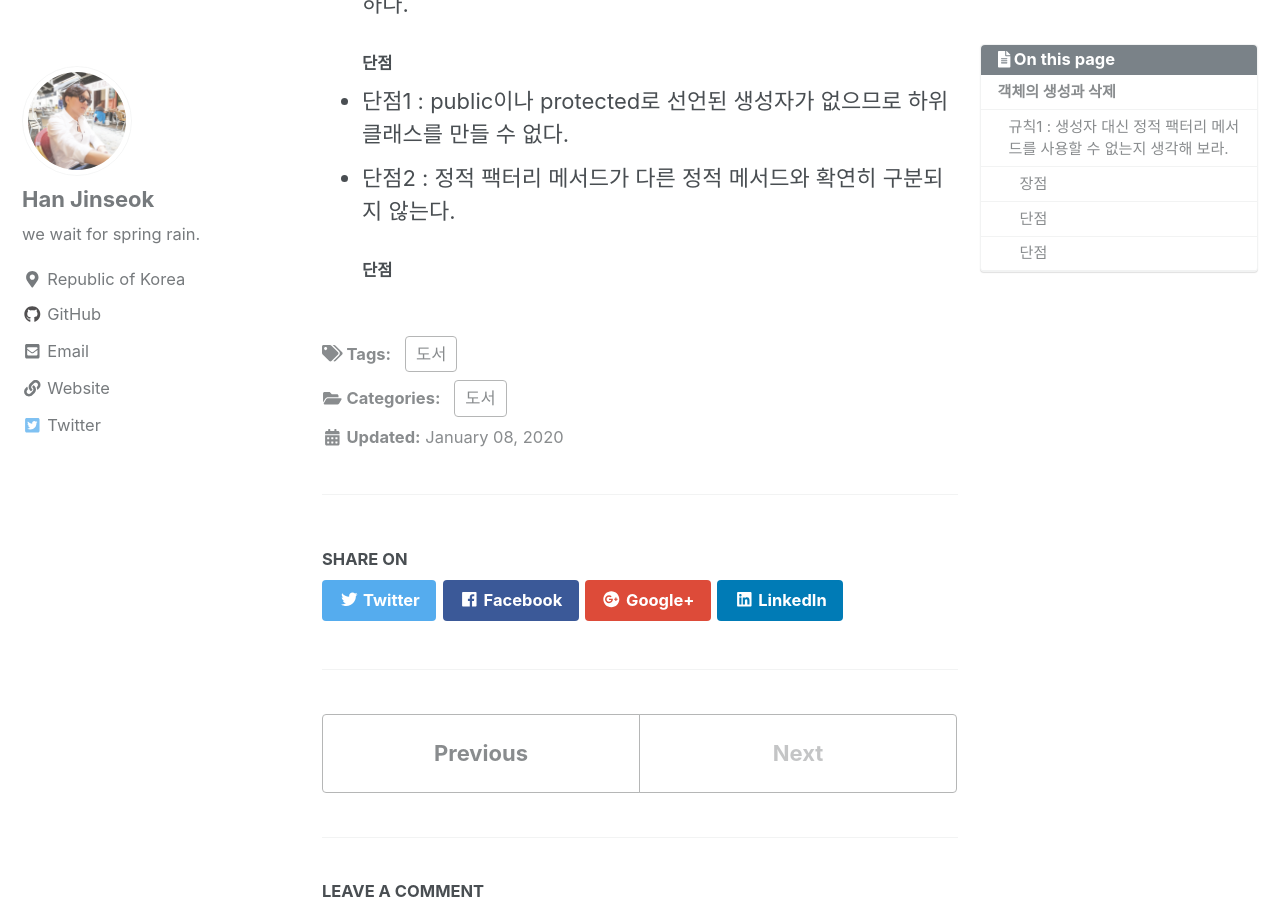
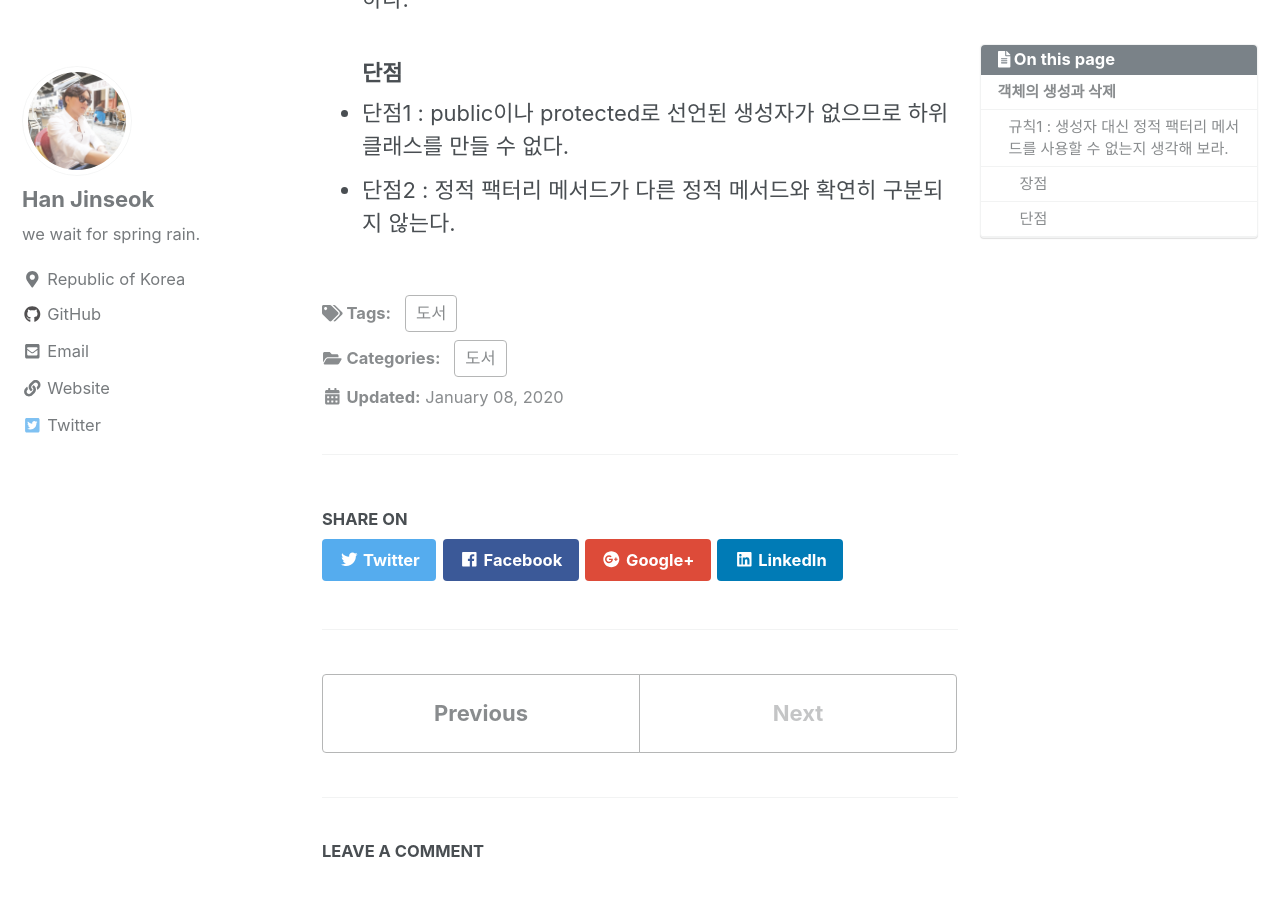
Before and after one commit to moregorenine/moregorenine.github.io, a Jekyll site: the page built from _posts/book/2020-01-08-effective-java.md, in a window 1280 px wide and 900 px high, scrolled down 2083 px. Built offline with Jekyll 4.4.1, drawn with Linux system fonts in a browser that asks for light colours; nearby versions of some CDN libraries; comment, search, counter and statistics services are not loaded; a style sheet for code colours, icons or effects is not loaded.

Commit message:
Update 2020-01-08-effective-java.md

```diff
--- a/_posts/book/2020-01-08-effective-java.md
+++ b/_posts/book/2020-01-08-effective-java.md
@@ -8,19 +8,19 @@ last_modified_at: 2020-01-08T00:00:00+09:00
 toc: true
 toc_sticky: true
 ---
-## 객체의 생성과 삭제
+# 객체의 생성과 삭제
 - 객체 생성 시점, 방법
 - 객체 생성을 피해야 하는 경우, 방법
 - 객체 삭제 보장 방법
 - 객체 삭제 전 청소 작업 관리
 
-### **규칙1** : 생성자 대신 정적 팩터리 메서드를 사용할 수 없는지 생각해 보라.
+## **규칙1** : 생성자 대신 정적 팩터리 메서드를 사용할 수 없는지 생각해 보라.
 {% highlight java linenos %}
 public static Boolean valueOf(boolean b) {
     return b ? Boolean.TRUE : Boolean.FALSE;
 }
 {% endhighlight %}
-#### 장점
+### 장점
 - 장점1 : 생성자와는 달리 정적 팩터리 메서드에는 이름(name)이 있다.
 - 장점2 : 생성자와는 달리 호출할 때마다 새로운 객체를 생성할 필요는 없다.
   - 변경 불가능 클래스(**규칙15**)라면 이미 만들어 둔 객체를 활용할 수도 있고,
@@ -39,7 +39,6 @@ public static Boolean valueOf(boolean b) {
     - 클라이언트 코드는 반환된 객체의 실제 구현 세부사항이 아니라 인터페이스만 보고 작성하게 되는데, 일반적으로 바람직한 습관이다(**규칙52**)
   - JDK 1.5부터 도입된 java.util.EnumSet(규칙32)에는 public으로 선언된 생성자가 없으며, 정적 팩터리 메서드뿐이다.
 - 장점4 : 형인자 자료형(parameterized type) 객체를 만들 때 편하다.
-#### 단점
+### 단점
 - 단점1 : public이나 protected로 선언된 생성자가 없으므로 하위 클래스를 만들 수 없다.
 - 단점2 : 정적 팩터리 메서드가 다른 정적 메서드와 확연히 구분되지 않는다.
-#### 단점
```
